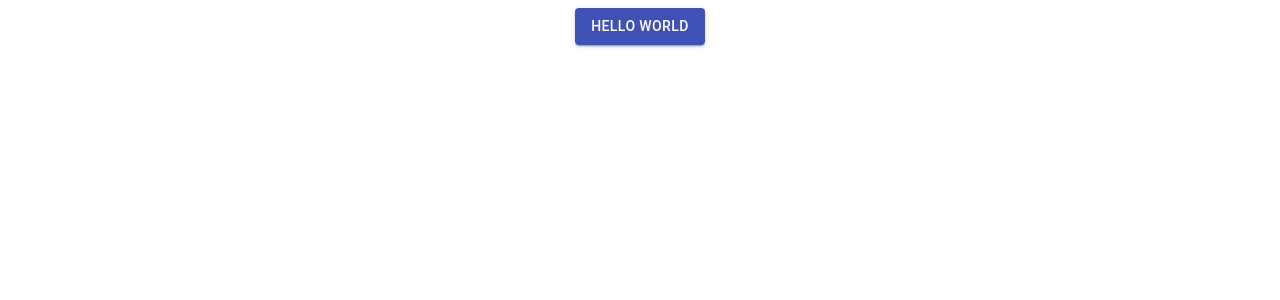
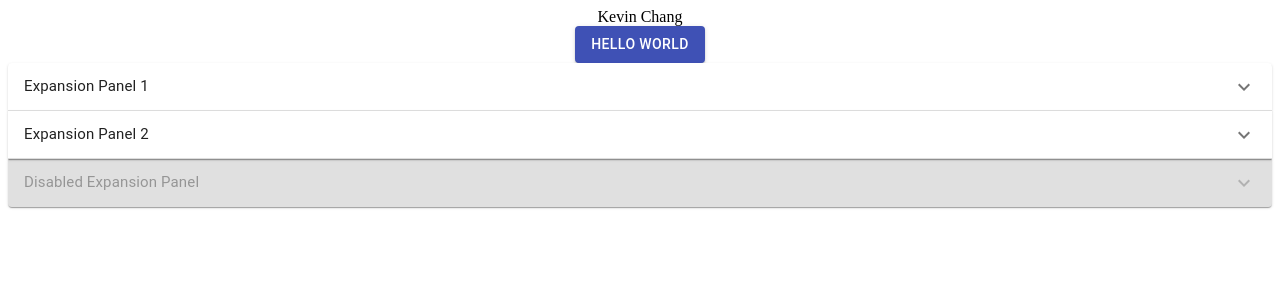
Before and after one commit to Wogified/cv_material, a React (Create React App) app: page / in a window 1280 px wide. Shown: the top 300 px of the page. Built offline with nearby package versions, Linux system fonts and the light colour scheme; the HTML template or start-up script is replaced by a standard one.

Commit message:
Added Components
Added Header and sections components

```diff
--- a/src/components/App.js
+++ b/src/components/App.js
@@ -1,6 +1,9 @@
 import React from "react";
 import Button from "@material-ui/core/Button";
 import { makeStyles } from "@material-ui/core/styles";
+
+import Header from "./Header";
+import Sections from "./Sections";
 
 const useStyles = makeStyles({
   thing: {
@@ -14,9 +17,11 @@ const App = () => {
   const classes = useStyles();
   return (
     <div className={classes.thing}>
+      <Header />
       <Button variant="contained" color="primary">
         Hello World
       </Button>
+      <Sections />
     </div>
   );
 };
--- /dev/null
+++ b/src/components/Header.js
@@ -0,0 +1,7 @@
+import React from "react";
+
+const Header = () => {
+  return <div>Kevin Chang</div>;
+};
+
+export default Header;
--- /dev/null
+++ b/src/components/Sections.js
@@ -0,0 +1,69 @@
+import React from "react";
+import { makeStyles } from "@material-ui/core/styles";
+import ExpansionPanel from "@material-ui/core/ExpansionPanel";
+import ExpansionPanelSummary from "@material-ui/core/ExpansionPanelSummary";
+import ExpansionPanelDetails from "@material-ui/core/ExpansionPanelDetails";
+import Typography from "@material-ui/core/Typography";
+import ExpandMoreIcon from "@material-ui/icons/ExpandMore";
+
+const useStyles = makeStyles(theme => ({
+  root: {
+    width: "100%"
+  },
+  heading: {
+    fontSize: theme.typography.pxToRem(15),
+    fontWeight: theme.typography.fontWeightRegular
+  }
+}));
+
+const Sections = () => {
+  const classes = useStyles();
+
+  return (
+    <div className={classes.root}>
+      <ExpansionPanel>
+        <ExpansionPanelSummary
+          expandIcon={<ExpandMoreIcon />}
+          aria-controls="panel1a-content"
+          id="panel1a-header"
+        >
+          <Typography className={classes.heading}>Expansion Panel 1</Typography>
+        </ExpansionPanelSummary>
+        <ExpansionPanelDetails>
+          <Typography>
+            Lorem ipsum dolor sit amet, consectetur adipiscing elit. Suspendisse
+            malesuada lacus ex, sit amet blandit leo lobortis eget.
+          </Typography>
+        </ExpansionPanelDetails>
+      </ExpansionPanel>
+      <ExpansionPanel>
+        <ExpansionPanelSummary
+          expandIcon={<ExpandMoreIcon />}
+          aria-controls="panel2a-content"
+          id="panel2a-header"
+        >
+          <Typography className={classes.heading}>Expansion Panel 2</Typography>
+        </ExpansionPanelSummary>
+        <ExpansionPanelDetails>
+          <Typography>
+            Lorem ipsum dolor sit amet, consectetur adipiscing elit. Suspendisse
+            malesuada lacus ex, sit amet blandit leo lobortis eget.
+          </Typography>
+        </ExpansionPanelDetails>
+      </ExpansionPanel>
+      <ExpansionPanel disabled>
+        <ExpansionPanelSummary
+          expandIcon={<ExpandMoreIcon />}
+          aria-controls="panel3a-content"
+          id="panel3a-header"
+        >
+          <Typography className={classes.heading}>
+            Disabled Expansion Panel
+          </Typography>
+        </ExpansionPanelSummary>
+      </ExpansionPanel>
+    </div>
+  );
+};
+
+export default Sections;
```
